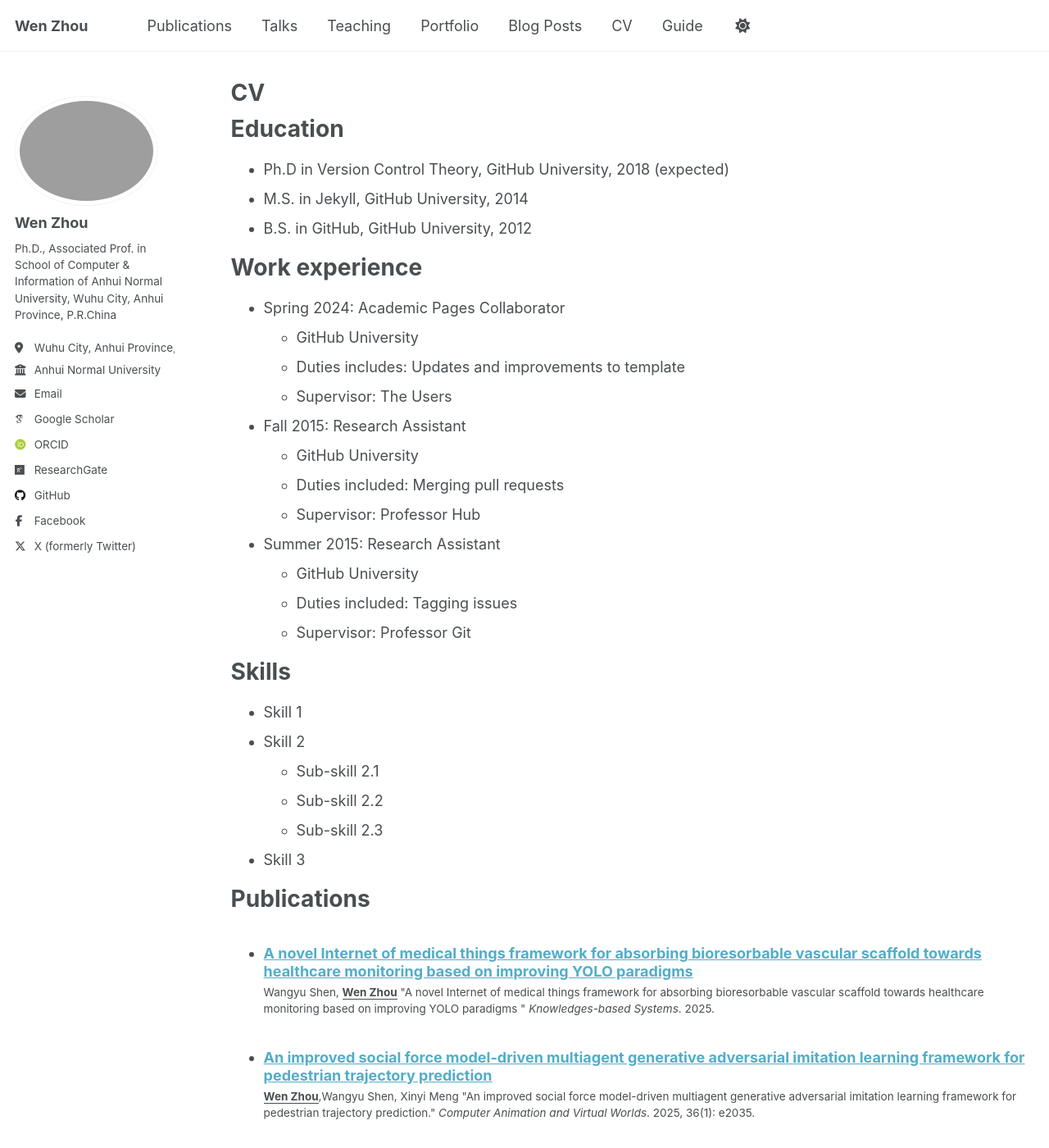
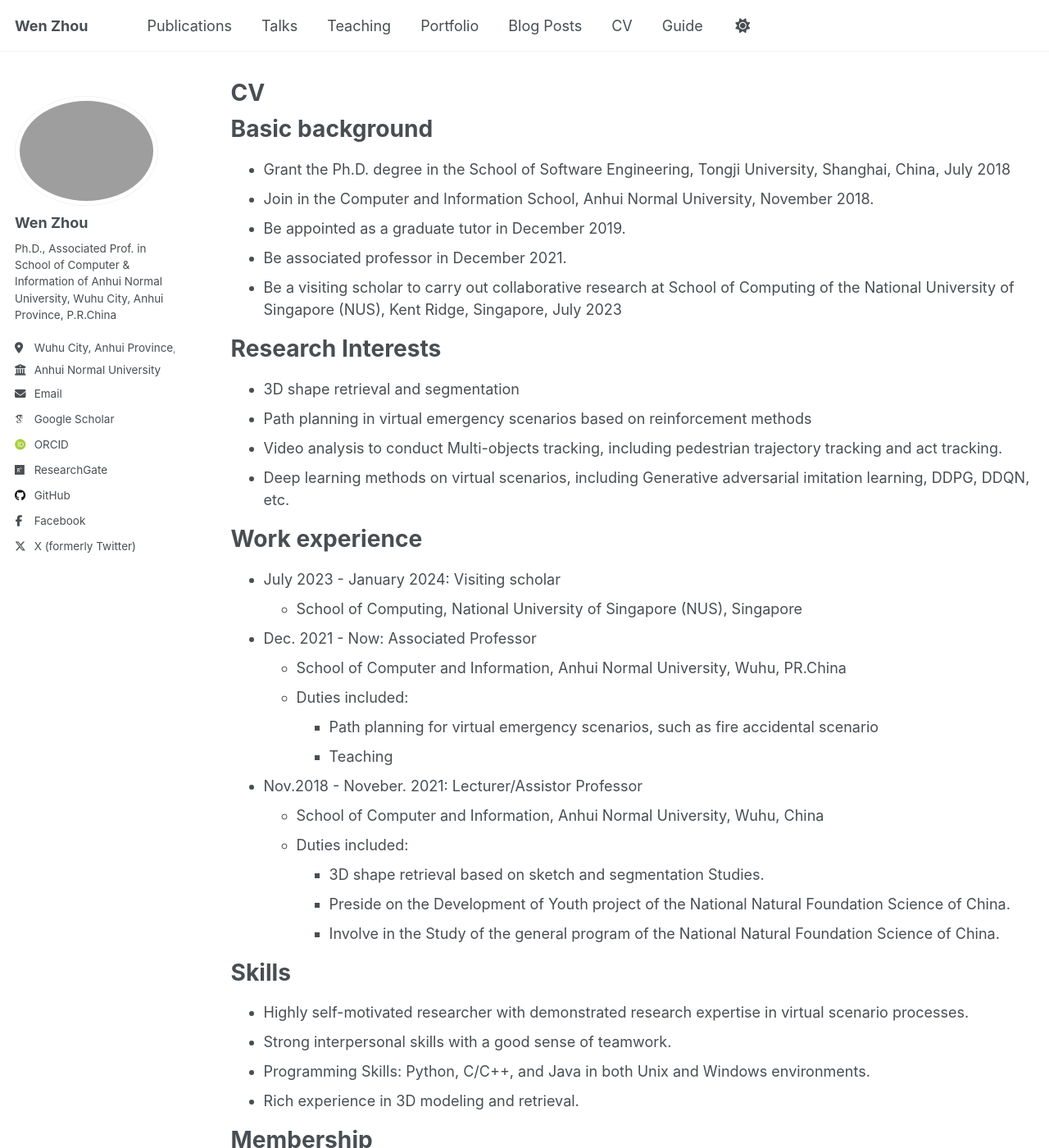
Before and after one commit to zhouwen327/zhouwen327.github.io, a Jekyll site: the page built from _pages/cv.md, in a window 1280 px wide and 1400 px high. Shown: the whole window at 82% size. Built offline with Jekyll 4.4.1, drawn with Linux system fonts in a browser that asks for light colours; some web fonts are replaced; some of the changed text lies outside the part shown.

Commit message:
Add files via upload

```diff
--- a/_pages/cv.md
+++ b/_pages/cv.md
@@ -9,56 +9,80 @@ redirect_from:
 
 {% include base_path %}
 
-Education
+Basic background
 ======
-* Ph.D in Version Control Theory, GitHub University, 2018 (expected)
-* M.S. in Jekyll, GitHub University, 2014
-* B.S. in GitHub, GitHub University, 2012
+* Grant the Ph.D. degree in the School of Software Engineering, Tongji University, Shanghai, China, July 2018
+* Join in the Computer and Information School, Anhui Normal University, November 2018.
+* Be appointed as a graduate tutor in December 2019.
+* Be associated professor in December 2021.
+* Be a visiting scholar to carry out collaborative research at School of Computing of the National University of Singapore (NUS), Kent Ridge, Singapore, July 2023
+
+Research Interests
+======
+* 3D shape retrieval and segmentation
+* Path planning in virtual emergency scenarios based on reinforcement methods
+* Video analysis to conduct Multi-objects tracking, including pedestrian trajectory tracking and act tracking.
+* Deep learning methods on virtual scenarios, including Generative adversarial imitation learning, DDPG, DDQN, etc.
 
 Work experience
 ======
-* Spring 2024: Academic Pages Collaborator
-  * GitHub University
-  * Duties includes: Updates and improvements to template
-  * Supervisor: The Users
+* July 2023 - January 2024: Visiting scholar
+  * School of Computing, National University of Singapore (NUS), Singapore
+* Dec. 2021 - Now: Associated Professor
+  * School of Computer and Information, Anhui Normal University, Wuhu, PR.China
+  * Duties included:
+    + Path planning for virtual emergency scenarios, such as fire accidental scenario
+    + Teaching
 
-* Fall 2015: Research Assistant
-  * GitHub University
-  * Duties included: Merging pull requests
-  * Supervisor: Professor Hub
-
-* Summer 2015: Research Assistant
-  * GitHub University
-  * Duties included: Tagging issues
-  * Supervisor: Professor Git
+* Nov.2018  - Noveber. 2021: Lecturer/Assistor Professor
+  * School of Computer and Information, Anhui Normal University, Wuhu, China
+  * Duties included:
+    + 3D shape retrieval based on sketch and segmentation Studies.
+	+ Preside on the Development of Youth project of the National Natural Foundation Science of China.
+	+ Involve in the Study of the general program of the National Natural Foundation Science of China.
 
 Skills
 ======
-* Skill 1
-* Skill 2
-  * Sub-skill 2.1
-  * Sub-skill 2.2
-  * Sub-skill 2.3
-* Skill 3
+* Highly self-motivated researcher with demonstrated research expertise in virtual scenario processes.
+* Strong interpersonal skills with a good sense of teamwork.
+* Programming Skills: Python, C/C++, and Java in both Unix and Windows environments.
+* Rich experience in 3D modeling and retrieval.
+
+Membership
+======
+* Senior Member of China Graphics Society (CGS)
+* Member of the Institute of Electrical and Electronics Engineers (IEEE)
+* Member of China Computer Federation (CCF)
+* Member of Chinese Association for Artificial Intelligence (CAAI)
+
+Languages
+======
+Mandarin, English
+
+Teaching
+======
+<ul>{% for post in site.teaching %}
+       {% include archive-single-cv.html %}
+    {% endfor %}
+</ul>
 
 Publications
 ======
-  <ul>{% for post in site.publications reversed %}
-    {% include archive-single-cv.html %}
-  {% endfor %}</ul>
+<ol>{% for post in site.publications reversed %}
+       {% include archive-single-cv.html %}
+    {% endfor %}
+</ol>
 
-Talks
+Projects
 ======
-  <ul>{% for post in site.talks reversed %}
-    {% include archive-single-talk-cv.html  %}
-  {% endfor %}</ul>
+<ul>{% for post in site.projects reversed %}
+       {% include archive-single-cv.html %}
+    {% endfor %}
+</ul>
 
-Teaching
+Patents & Software Copyright
 ======
-  <ul>{% for post in site.teaching reversed %}
-    {% include archive-single-cv.html %}
-  {% endfor %}</ul>
-
-Service and leadership
-======
-* Currently signed in to 43 different slack teams
+<ol>{% for post in site.patents %}
+         {% include archive-single-cv.html %}
+      {% endfor %}
+</ol>
```
